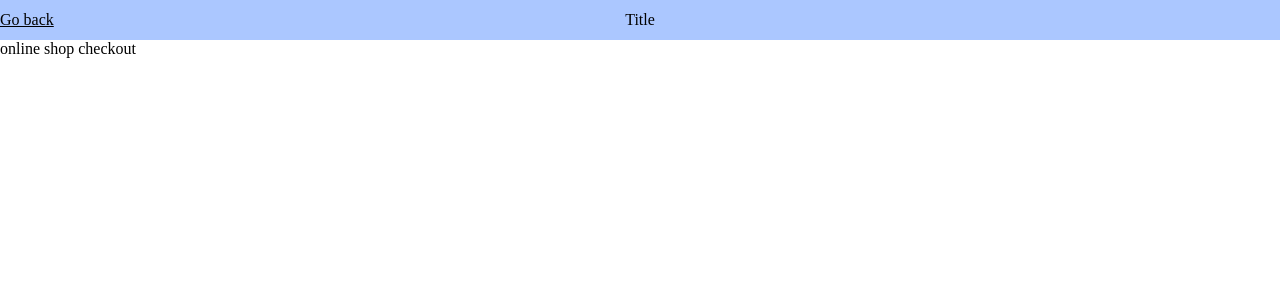
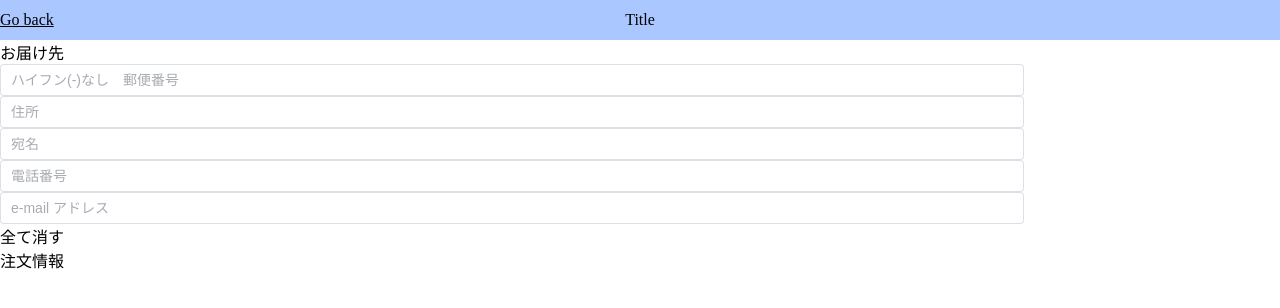
Before and after one commit to hey-intern-2022-coffee/STORES-front, a Vue app: page /checkout in a window 1280 px wide. Shown: the top 308 px of the page. Built offline with nearby package versions, Linux system fonts and the light colour scheme.

Commit message:
ADD: checkout form : inputs

```diff
--- a/src/modules/__mock__/onlineShop.ts
+++ b/src/modules/__mock__/onlineShop.ts
@@ -18,3 +18,10 @@ export const _onlineShopItems = [
     count: 1
   }
 ]
+export const _userInfoForCheckout = {
+  postCode: '',
+  address: '',
+  name: '',
+  phoneNumber: '',
+  email: ''
+}
--- /dev/null
+++ b/src/modules/constant.ts
@@ -0,0 +1,32 @@
+export const INPUTS_FOR_ORDER = [
+  {
+    name: 'postCode',
+    model: '',
+    placeholder: 'ハイフン(-)なし　郵便番号'
+  },
+  {
+    name: 'address',
+    model: '',
+    placeholder: '住所'
+  },
+  {
+    name: 'name',
+    model: '',
+    placeholder: '宛名'
+  },
+  {
+    name: 'phoneNumber',
+    model: '',
+    placeholder: '電話番号'
+  },
+  {
+    name: 'email',
+    model: '',
+    placeholder: 'e-mail アドレス'
+  }
+]
+
+export const LABELS_ON_CHECKOUT_FORM = {
+  addressForm: { title: 'お届け先', clearBtn: '全て消す' },
+  orderInfo: { title: '注文情報' }
+}
--- /dev/null
+++ b/src/modules/onlineShop/checkout.d.ts
@@ -0,0 +1,3 @@
+export type UserInfoForCheckout = {
+  [x: string]: string
+}[]
--- a/src/pages/onlineShop/checkoutView.vue
+++ b/src/pages/onlineShop/checkoutView.vue
@@ -1,5 +1,59 @@
-<script setup lang="ts"></script>
+<script setup lang="ts">
+import { computed, ref } from 'vue'
+import {
+  INPUTS_FOR_ORDER,
+  LABELS_ON_CHECKOUT_FORM
+} from '../../modules/constant'
+import { UserInfoForCheckout } from '../../modules/onlineShop/checkout'
+import { _userInfoForCheckout } from '../../modules/__mock__/onlineShop'
+import { useCartStore } from '../../store/cart'
+
+const userInfoForCheckout = computed<UserInfoForCheckout>(() =>
+  inputs.value.map(it => ({ [it.name]: it.model }))
+)
+/** inputのplaceholer, name, 入力情報 */
+const inputs = ref(INPUTS_FOR_ORDER)
+
+const cartStore = useCartStore()
+const purchaseItem = cartStore.items[cartStore.items.length - 1]
+
+const allClear = () => inputs.value.forEach(it => (it.model = ''))
+</script>
 <template>
-  <div>online shop checkout</div>
+  <div>{{ LABELS_ON_CHECKOUT_FORM.addressForm.title }}</div>
+  <div class="">
+    <form>
+      <div v-for="inputInfo in inputs">
+        <template v-if="inputInfo.name === 'name'">
+          <el-input
+            class="input"
+            v-model="inputInfo.model"
+            :placeholder="inputInfo.placeholder"
+            name="name"
+        /></template>
+        <template v-else>
+          <el-input
+            class="input"
+            v-model="inputInfo.model"
+            :placeholder="inputInfo.placeholder"
+          />
+        </template>
+      </div>
+    </form>
+    <div @pointerup="allClear" class="all-clear">
+      {{ LABELS_ON_CHECKOUT_FORM.addressForm.clearBtn }}
+    </div>
+
+    <div>{{ LABELS_ON_CHECKOUT_FORM.orderInfo.title }}</div>
+  </div>
 </template>
-<style scoped></style>
+<style scoped>
+.input {
+  width: 80%;
+}
+.all-clear {
+}
+.all-clear:hover {
+  color: rgb(38, 38, 38);
+}
+</style>
--- a/src/pages/onlineShop/index.vue
+++ b/src/pages/onlineShop/index.vue
@@ -17,7 +17,8 @@ const router = useRouter()
 const purchase = async (item: Item) => {
   cartStore.addItem(item)
   // await healthCheck() // FIXME: del
-  router.push('/cart')
+  // router.push('/cart')
+  router.push('/checkout')
 }
 </script>
 <template>
```
